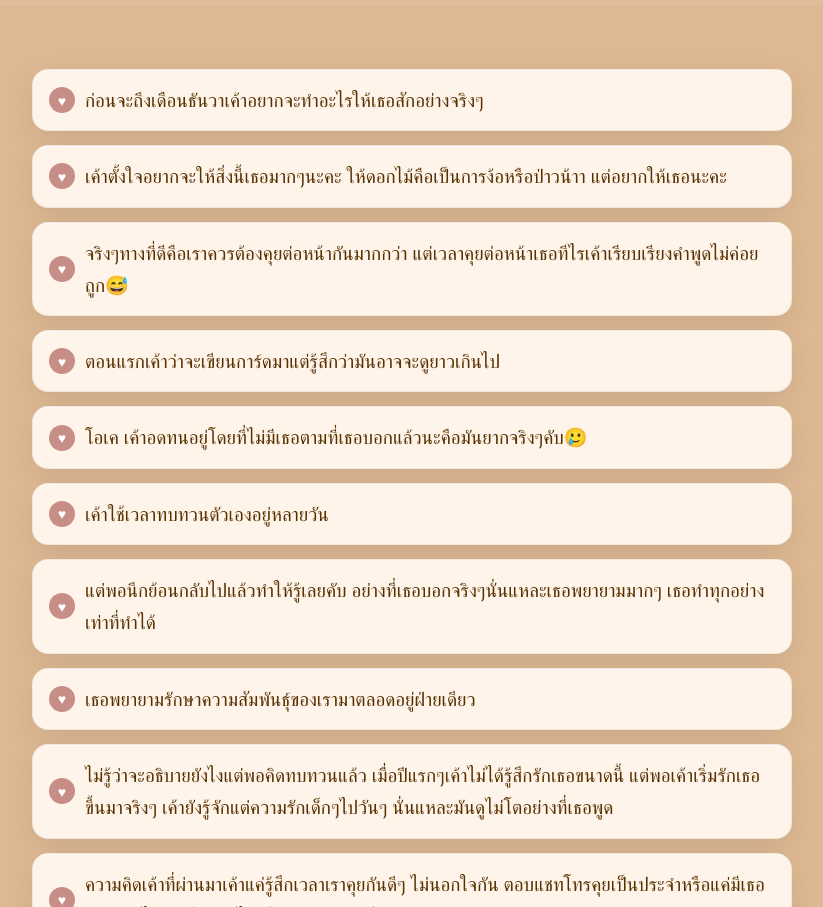
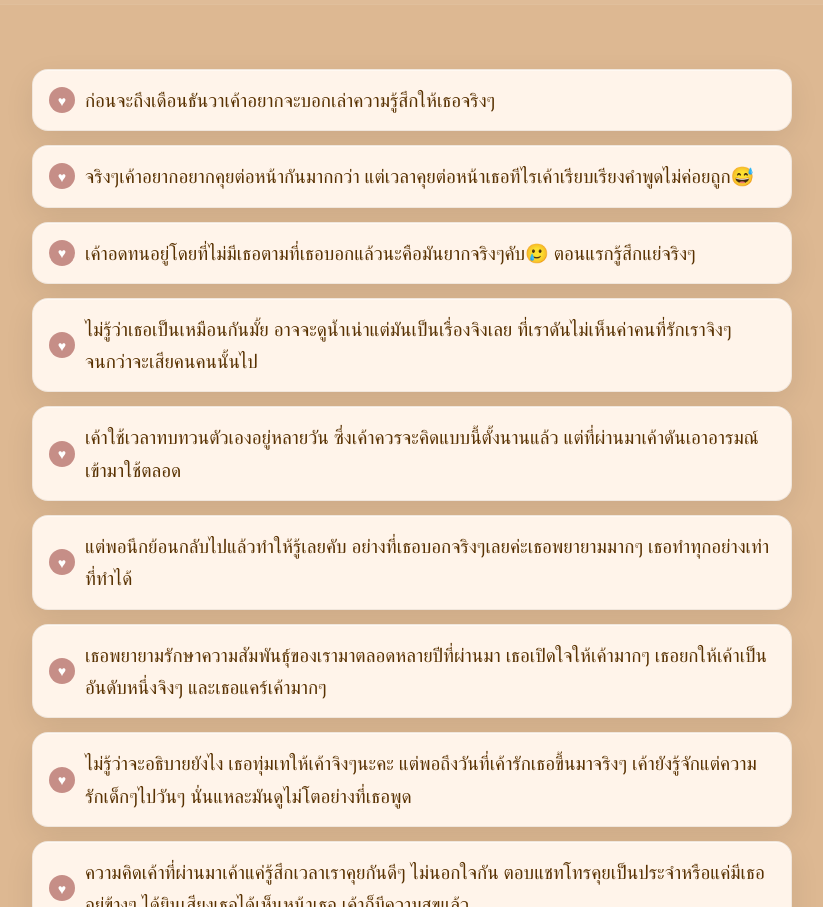
Before and after one commit to Munggon221133/my-love, a React (Vite) app: page /#/gallery in a window 1280 px wide. Shown: the whole page, without its empty margins (228-1051 px from the left). Built offline with nearby package versions, Linux system fonts and the light colour scheme.

Commit message:
feat ; Update

```diff
--- a/src/pages/Gallery/Gallery.tsx
+++ b/src/pages/Gallery/Gallery.tsx
@@ -123,7 +123,7 @@ function SwipeDeck({
                         หมดรูปแล้วน้า ✨ สุดท้ายนี้ไม่รู้ผลลัพธ์ของความสัมพันธ์ ของเราจะออกมาเป็นอย่างไร
                         แต่เค้าขอบคุณเธอมากนะคะกับเรื่องราวที่ผ่านมา และเค้าก็อยากจะมอบเรื่องราวดีๆให้กับเธอเหมือนกันนะคะ
                         เค้าอยากเอาความผิดพลาดกับสิ่งที่เค้าได้เรียนรู้จากเธอมาแก้เรื่องของเรามากกว่าที่จะไปสร้างเรื่องราวใหม่กับใคร
-                        เพราะตอนที่เรารักกัน เค้าก็มีความสุขมากๆอยู่แล้ว อยากให้เราได้มีความสุขแบบนั้นด้วยกันอีกครั้งนะคะ
+                        เพราะตอนที่เรารักกัน เค้ารู้สึกว่าเราสองคนมีความสุขกันมากๆ อยากให้เราได้มีความสุขแบบนี้ด้วยกันอีกนะคะ
                     </p>
 
                     {/* Show video when deck is empty */}
@@ -312,31 +312,31 @@ export default function Gallery() {
 
     // Your letter content → cards
     const notes: string[] = [
-        "ก่อนจะถึงเดือนธันวาเค้าอยากจะทำอะไรให้เธอสักอย่างจริงๆ",
-        "เค้าตั้งใจอยากจะให้สิ่งนี้เธอมากๆนะคะ ให้ดอกไม้คือเป็นการง้อหรือป่าวน้าา แต่อยากให้เธอนะคะ",
-        "จริงๆทางที่ดีคือเราควรต้องคุยต่อหน้ากันมากกว่า แต่เวลาคุยต่อหน้าเธอทีไรเค้าเรียบเรียงคำพูดไม่ค่อยถูก😅",
-        "ตอนแรกเค้าว่าจะเขียนการ์ดมาแต่รู้สึกว่ามันอาจจะดูยาวเกินไป",
-        "โอเค เค้าอดทนอยู่โดยที่ไม่มีเธอตามที่เธอบอกแล้วนะคือมันยากจริงๆคับ🥲",
-        "เค้าใช้เวลาทบทวนตัวเองอยู่หลายวัน",
-        "แต่พอนึกย้อนกลับไปแล้วทำให้รู้เลยคับ อย่างที่เธอบอกจริงๆนั่นแหละเธอพยายามมากๆ เธอทำทุกอย่างเท่าที่ทำได้",
-        "เธอพยายามรักษาความสัมพันธุ์ของเรามาตลอดอยู่ฝ่ายเดียว",
-        "ไม่รู้ว่าจะอธิบายยังไงแต่พอคิดทบทวนแล้ว เมื่อปีแรกๆเค้าไม่ได้รู้สึกรักเธอขนาดนี้ แต่พอเค้าเริ่มรักเธอขึ้นมาจริงๆ เค้ายังรู้จักแต่ความรักเด็กๆไปวันๆ นั่นแหละมันดูไม่โตอย่างที่เธอพูด",
+        "ก่อนจะถึงเดือนธันวาเค้าอยากจะบอกเล่าความรู้สึกให้เธอจริงๆ",
+        "จริงๆเค้าอยากอยากคุยต่อหน้ากันมากกว่า แต่เวลาคุยต่อหน้าเธอทีไรเค้าเรียบเรียงคำพูดไม่ค่อยถูก😅",
+        "เค้าอดทนอยู่โดยที่ไม่มีเธอตามที่เธอบอกแล้วนะคือมันยากจริงๆคับ🥲 ตอนแรกรู้สึกแย่จริงๆ",
+        "ไม่รู้ว่าเธอเป็นเหมือนกันมั้ย อาจจะดูน้ำเน่าแต่มันเป็นเรื่องจิงเลย ที่เราดันไม่เห็นค่าคนที่รักเราจิงๆ จนกว่าจะเสียคนคนนั้นไป",
+        "เค้าใช้เวลาทบทวนตัวเองอยู่หลายวัน ซึ่งเค้าควรจะคิดแบบนี้ตั้งนานแล้ว แต่ที่ผ่านมาเค้าดันเอาอารมณ์เข้ามาใช้ตลอด",
+        "แต่พอนึกย้อนกลับไปแล้วทำให้รู้เลยคับ อย่างที่เธอบอกจริงๆเลยค่ะเธอพยายามมากๆ เธอทำทุกอย่างเท่าที่ทำได้",
+        "เธอพยายามรักษาความสัมพันธุ์ของเรามาตลอดหลายปีที่ผ่านมา เธอเปิดใจให้เค้ามากๆ เธอยกให้เค้าเป็นอันดับหนึ่งจิงๆ และเธอแคร์เค้ามากๆ",
+        "ไม่รู้ว่าจะอธิบายยังไง เธอทุ่มเทให้เค้าจิงๆนะคะ แต่พอถึงวันที่เค้ารักเธอขึ้นมาจริงๆ เค้ายังรู้จักแต่ความรักเด็กๆไปวันๆ นั่นแหละมันดูไม่โตอย่างที่เธอพูด",
         "ความคิดเค้าที่ผ่านมาเค้าแค่รู้สึกเวลาเราคุยกันดีๆ ไม่นอกใจกัน ตอบแชทโทรคุยเป็นประจำหรือแค่มีเธออยู่ข้างๆ ได้ยินเสียงเธอได้เห็นหน้าเธอ เค้าก็มีความสุขแล้ว",
-        "แล้วเค้าก็ยังคิดแค่ว่าเค้าไม่ออกไปไหน ไม่ไปเที่ยว ไม่ติดเพื่อน เค้าแค่นั่งทำงานนั่งเรียนไปวันๆแล้วก็รอคุยกับเธอแค่นั้น",
-        "แต่มันกลับไม่ใช่เลยมันดันกลายเป็นการไม่ทำอะไรจริงๆคับ แค่รู้สึกว่าให้ข้าวฟ่างมาอยู่ข้างๆตัวเองจนมองข้ามความรู้สึกของเธอไปจริงๆเหมือนเธอยืนพิงท่อนไม้ยังงั้น อารมณ์แบบเหมือนเค้าไม่มีกิ่งก้านอะไรไปบังฝนบังแดดให้เธอเลยรู้แค่ว่าเธออยู่ข้างๆก็พอใจแล้ว",
+        "หรือชีวิตเค้าปกติไม่ค่อยได้ออกไปไหน ไม่ไปเที่ยว ไม่ติดเพื่อน เค้าแค่นั่งทำงานนั่งเรียนไปวันๆแล้วก็รอคุยกับเธอแค่นั้น",
+        "แต่มันกลับไม่ใช่เลยมันดันกลายเป็นการไม่ทำอะไรจริงๆ แค่รู้สึกว่าให้ข้าวฟ่างมาอยู่ข้างๆตัวเองจนมองข้ามความรู้สึกของเธอไป เหมือนให้เธอมายืนพิงท่อนไม้ และเธอก็ดูแลมันดีมากๆ แต่เค้ากับไม่มีกิ่งก้านอะไรไปบังฝนบังแดดให้เธอเลย เค้าดันรู้สึกแค่มีเธออยู่ข้างๆก็พอใจแล้ว มันดูเห็นแก่ตัวสุดๆ",
+        "ปากที่บอกว่ารัก แต่เค้ากลับไม่เคยแสดงออกให้เธอเห็นเลยจริงๆ สิ่งง่ายๆ แต่เค้ากลับไม่ได้ทำ",
         "พอเค้าลองคิดแล้วเค้าก็เข้าใจแล้วคับ ทั้งๆที่เค้าอยู่ข้างๆเธอ แต่ว่าเธอบอกเค้าว่าเธอพึ่งอะไรเค้าไม่ได้เลยจนเธอต้องไปพึ่งคนอื่นแทน",
-        "จริงๆเค้ารู้สึกเสียใจมากๆเวลาที่เธอเอาเค้าไปเปรียบเทียบกับคนอื่นว่า เค้าไม่เท่าคนนี้เค้าไม่เท่าคนนั้น",
-        "คือพอเค้าคิดมาถึงตรงนี้เค้าก็ รู้สึกแย่จริงๆคับ ที่เค้าทำนิสัยเห็นแก่ตัว ที่จะรับจากเธออย่างเดียว🥹",
+        "จริงๆเค้ารู้สึกเสียใจมากๆเวลาที่เธอเอาเค้าไปเปรียบเทียบกับคนอื่นว่า เค้าไม่เท่าคนนี้เค้าไม่เท่าคนนั้น ตอนนั้นเราอาจจะคุยกันด้วยอารมณ์ จนเราพูดอะไรที่แย่ใส่กัน และเค้าก็รู้สึกแย่มากๆ แต่ที่จริงเธอก็รู้สึกแย่เหมือนดกัน",
+        "คือพอเค้าคิดมาถึงตรงนี้เค้าก็ รู้สึกไม่ดีจริงๆคับ ที่เค้าทำนิสัยเห็นแก่ตัว ที่จะรับจากเธออย่างเดียว🥹 โดยเค้าไม่นึกถึงความรู้สึกของเธอเลย",
         "แล้วพอถึงวันที่เค้าต้องเป็นคนที่อยู่ข้างเธอจริงๆ กลับไม่สามารถรับอารมณ์อื่นๆของเธอได้เลย เพราะตัวเองได้รับร้อยยิ้ม เสียงหัวเรอะที่เธอพยายามทำให้เค้ามาตลอด",
         "หลายวันที่ผ่านมานี้ เค้าพยามคิดแล้วก็หาวิธีรักษาความสัมพันธ์ของเราแล้วนะคะ จริงๆเค้าอยากแก้มันมากๆ แต่เค้าจะยอมรับการตัดสินใจของเธอนะ เพราะที่ผ่านมาเค้าแย่จริงๆ ที่เค้าไม่สามารถทำอะไรให้เธอได้เท่าที่เธอต้องการจากเค้า คือตอนนี้เค้าได้แค่จับมือเธอไว้เท่านั้นไม่กล้าที่จะดึงมือเธอมาด้วยซ้ำ",
         "เค้าพยายามจะยอมรับให้ได้เหมือนที่เธอบอกนะคะ แต่ทุกๆวันที่ผ่านมานี้เค้าก็กลัวอยู่ดีที่เธอจะสบัดมือเค้าออกไป แต่เค้ารู้สึกแบบนี้มากๆนะคับตอนนี้คือเค้าไม่อยากเสียเธอไป แต่มันคงยากแล้วใช่ไหมคะ เค้าเข้าใจเธอคับที่เธอจะมีเหตุผลไปจากเค้าจริงๆ",
         "เค้าไม่รู้จะพูดอะไรแล้วเลยแต่เค้าขอบคุณเธอมากๆเลยคับ คือช่วงเวลาหลายปีที่ผ่านมาคับเค้ามีความสุขมากๆ แล้วเค้าก็รักเธอมากขึ้นทุกปี โดยเค้าก็ไม่รู้เหมือนกันว่าทำไมเค้าถึงรักผู้หญิงคนนี้",
         "เค้าได้เรียนรู้จากเธอมาเยอะมากๆ เค้าคอยมองดูเธอตลอดนะคะแต่เค้าดันกลับไม่ทำอะไรเลยจนเธอต้องเรียกร้อง🥹 แต่เค้าก็อยากเอาสิ่งที่เรียนรู้แล้วก็ความผิดพลาดนี้มารักษาความสัมพันธ์ของเราต่อนะคับเค้ารู้ว่ามันเกิดรอยร้าวหรือสำหรับเธออาจจะแตกไปบางส่วนแล้วแต่เค้าก็อยากจะซ่อมมันจริงๆนะ",
-        "อาจจะดูเห็นแก่ตัวอีกแล้วแต่เธอไม่ไปได้มั้ย",
-        "เรื่องจริงนะคะที่เวลาเค้าเห็นเธอยิ้มเค้ามีความสุขมากๆ แต่ขอโทษจริงๆครับที่เค้าไม่เคยทำให้เธอยิ้มเลย เธอบอกเธอพยายามยิ้มเองแต่เค้าก็อยากทำให้เธอยิ้มบ้างอะ",
-        "ที่ผ่านมาเค้าทำความสัมพันธ์ของเราแย่จิงๆ แต่ตอนนี้เค้าอยากทำสิ่งที่ต้องทำมาตั้งนานแล้ว เค้าอยากเปิดเผยมันมากกว่านี้ และเค้าอยากเดินไปข้างหน้าพร้อมเธอจริงๆแล้วนะคะ เค้าอยากจะพยายามอีก🥺 น้าาาอะหมูอ้วน🐽 เค้าอยากทำไห้เธอเห็น",
-        "คืนดีกันได้แล้วนะคะ🙆‍♂️ เค้าให้เธอกระทืบเค้าเลยก็ได้🤕 อยากระบายอะไร นัททีจะรับเองแงงงงง😭",
-        "มีต่อๆนะ",
+        "อาจจะดูเห็นแก่ตัวอีกแล้วแต่เธอไม่ไปได้มั้ย!",
+        "เรื่องจริงนะคะที่เวลาเค้าเห็นเธอยิ้มเค้ามีความสุขมากๆ ขอโทษจริงๆครับที่เค้าไม่เคยทำให้เธอยิ้มเลย และปิดกั้นความพยายามของเธอมาโดยตลอดด้วย",
+        "ที่ผ่านมาเค้าทำความสัมพันธ์ของเราแย่จิงๆ แต่ตอนนี้เค้าอยากทำสิ่งที่ต้องทำมาตั้งนานแล้ว เค้าอยากเปิดเผยมันมากกว่านี้ และเค้าอยากเดินไปข้างหน้าพร้อมเธอจริงๆแล้วนะคะ เค้าจะพยายามอีก🥺 น้าาาอะหมูอ้วน🐽 เค้าอยากทำไห้เธอเห็น",
+        "คืนดีกันได้แล้วนะคะ🙆‍♂️ เค้าให้เธอกระทืบเค้าเลยก็ได้🤕 อยากระบายอะไร นัททีจะรับเองแงงงงง😭 เค้ารักเธอนะคับ",
+        "เค้าอยากให้เราสองคนกลับมาบอกรักกันจากใจจริงๆโดยไม่ไปบังคับอีกฝ่าย แล้วมาพยายามไปพร้อมกันนะคับ ข้าวฟ่าง🥹💗",
     ];
 
     // Intersection Observer: reveal cards
```
